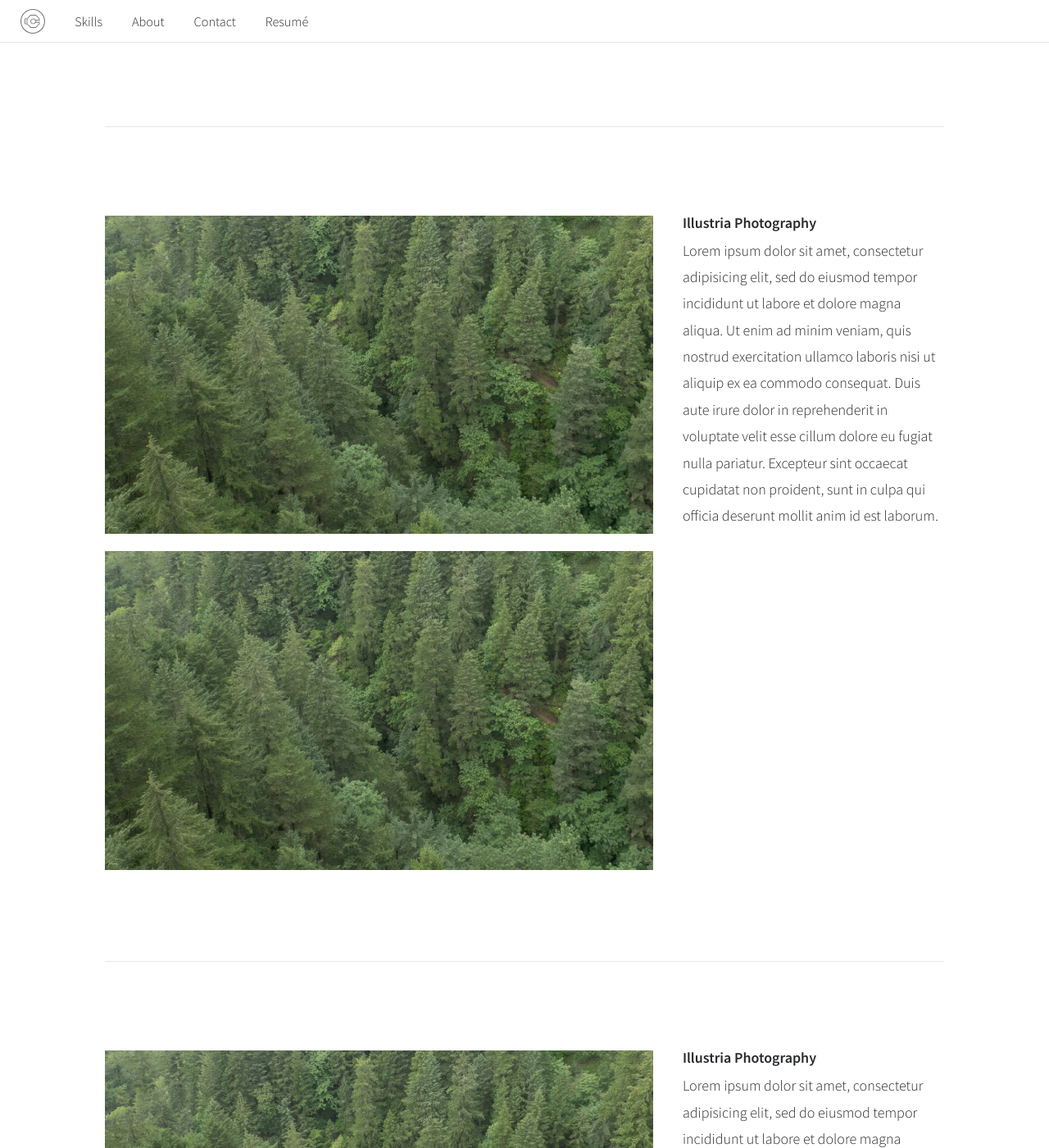
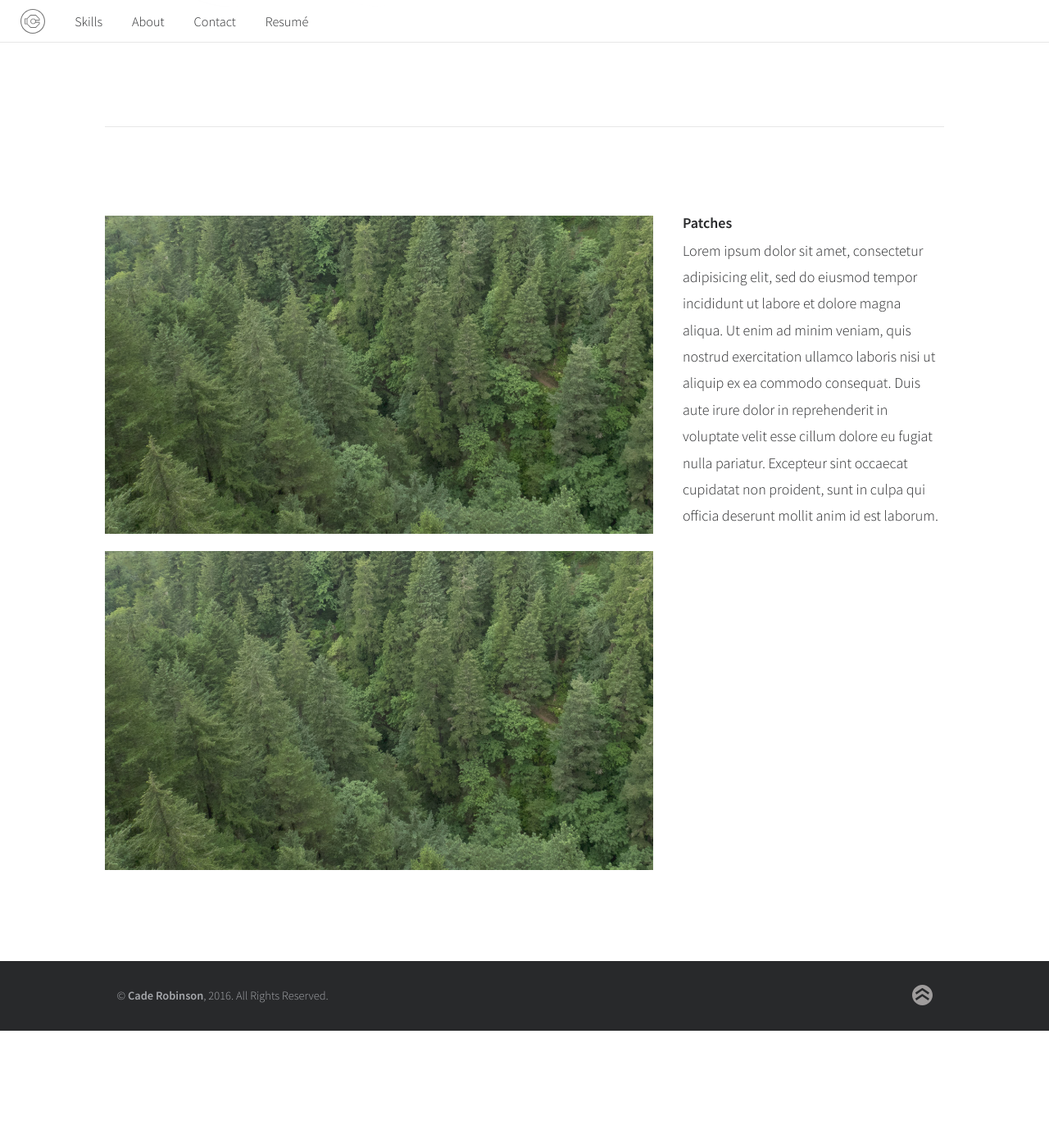
Before and after one commit to okay-cade/okay-cade.github.io, a Jekyll site: the page built from print.html, in a window 1280 px wide and 1400 px high, scrolled down 1953 px. Shown: the whole window at 82% size. Built offline with Jekyll 4.4.1, drawn with Linux system fonts in a browser that asks for light colours; after the commit the page ends 3210 px from its top, so only the background shows below that.

Commit message:
Update print.html

```diff
--- a/print.html
+++ b/print.html
@@ -30,7 +30,7 @@ layout: default
       <img src="assets/images/trees.jpg">
     </div>
     <div class="l-two-up__item">
-      <h4>Illustria Photography</h4>
+      <h4>Patches</h4>
       <p>Lorem ipsum dolor sit amet, consectetur adipisicing elit, sed do eiusmod
       tempor incididunt ut labore et dolore magna aliqua. Ut enim ad minim veniam,
       quis nostrud exercitation ullamco laboris nisi ut aliquip ex ea commodo
@@ -40,21 +40,3 @@ layout: default
     </div>
   </div>
 </section>
-
-<section class="l-section l-wrapper-large portfolio">
-  <div class="l-two-up l-two-up--unequal">
-    <div class="l-two-up__item">
-      <img src="assets/images/trees.jpg">
-      <img src="assets/images/trees.jpg">
-    </div>
-    <div class="l-two-up__item">
-      <h4>Illustria Photography</h4>
-      <p>Lorem ipsum dolor sit amet, consectetur adipisicing elit, sed do eiusmod
-      tempor incididunt ut labore et dolore magna aliqua. Ut enim ad minim veniam,
-      quis nostrud exercitation ullamco laboris nisi ut aliquip ex ea commodo
-      consequat. Duis aute irure dolor in reprehenderit in voluptate velit esse
-      cillum dolore eu fugiat nulla pariatur. Excepteur sint occaecat cupidatat non
-      proident, sunt in culpa qui officia deserunt mollit anim id est laborum.</p>
-    </div>
-  </div>
-</section>
```
